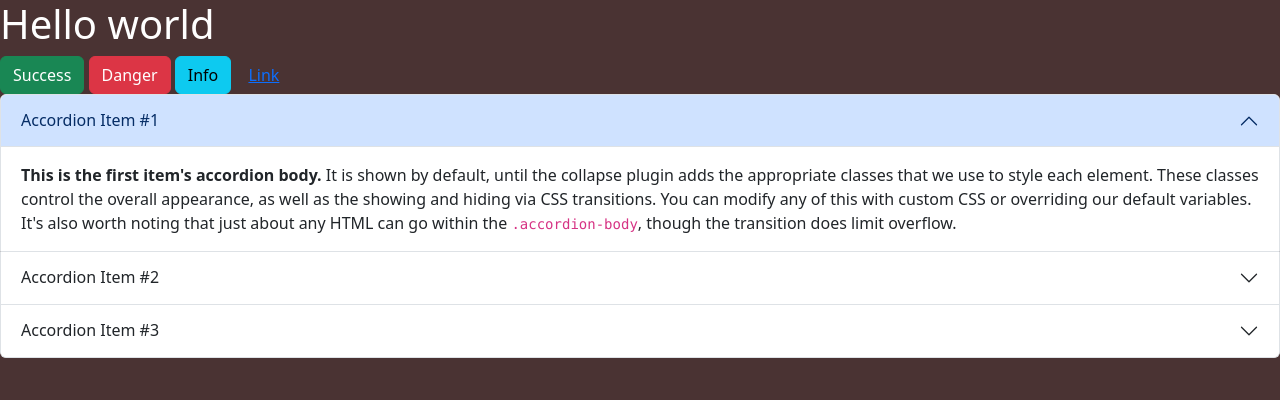
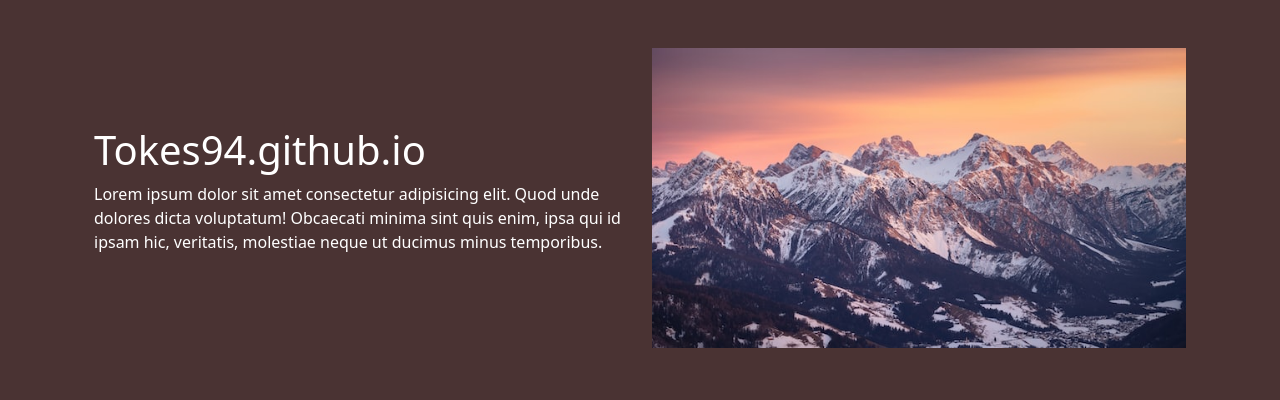
Before and after one commit to Tokes94/Tokes94.github.io, a plain HTML site: page index.html in a window 1280 px wide. Drawn offline with nearby package versions, Linux system fonts and the light colour scheme.

Commit message:
Updated index.html
Added Containers and rows with bootstrap classes.

Deleted old placeholder html content.

Started design from figma graphic.

```diff
--- a/index.html
+++ b/index.html
@@ -15,55 +15,23 @@
 </head>
 <body>
 
+  <div class="container-fluid heroBanner">
+    <div class="container px-4 py-5">
+      <div class="row align-items-center">
 
-<h1>Hello world</h1>
+        <div class="col-lg-6">
+        <h1>Tokes94.github.io</h1>
+        <p class="bannerText">Lorem ipsum dolor sit amet consectetur adipisicing elit. Quod unde dolores dicta voluptatum! Obcaecati minima sint quis enim, ipsa qui id ipsam hic, veritatis, molestiae neque ut ducimus minus temporibus.
+        </p>
+        </div>
 
-<button type="button" class="btn btn-success">Success</button>
-<button type="button" class="btn btn-danger">Danger</button>
-<!-- <button type="button" class="btn btn-warning">Warning</button> -->
-<button type="button" class="btn btn-info">Info</button>
-<!-- <button type="button" class="btn btn-light">Light</button> -->
-<!-- <button type="button" class="btn btn-dark">Dark</button> -->
+        <div class="col-lg-6 bannerImage">
+          <img class="img-fluid" src="/img/main-banner-nature.jpg" alt="placeholder">
+        </div>
 
-<button type="button" class="btn btn-link">Link</button>
-
-    <div class="accordion" id="accordionExample">
-  <div class="accordion-item">
-    <h2 class="accordion-header" id="headingOne">
-      <button class="accordion-button" type="button" data-bs-toggle="collapse" data-bs-target="#collapseOne" aria-expanded="true" aria-controls="collapseOne">
-        Accordion Item #1
-      </button>
-    </h2>
-    <div id="collapseOne" class="accordion-collapse collapse show" aria-labelledby="headingOne" data-bs-parent="#accordionExample">
-      <div class="accordion-body">
-        <strong>This is the first item's accordion body.</strong> It is shown by default, until the collapse plugin adds the appropriate classes that we use to style each element. These classes control the overall appearance, as well as the showing and hiding via CSS transitions. You can modify any of this with custom CSS or overriding our default variables. It's also worth noting that just about any HTML can go within the <code>.accordion-body</code>, though the transition does limit overflow.
       </div>
     </div>
   </div>
-  <div class="accordion-item">
-    <h2 class="accordion-header" id="headingTwo">
-      <button class="accordion-button collapsed" type="button" data-bs-toggle="collapse" data-bs-target="#collapseTwo" aria-expanded="false" aria-controls="collapseTwo">
-        Accordion Item #2
-      </button>
-    </h2>
-    <div id="collapseTwo" class="accordion-collapse collapse" aria-labelledby="headingTwo" data-bs-parent="#accordionExample">
-      <div class="accordion-body">
-        <strong>This is the second item's accordion body.</strong> It is hidden by default, until the collapse plugin adds the appropriate classes that we use to style each element. These classes control the overall appearance, as well as the showing and hiding via CSS transitions. You can modify any of this with custom CSS or overriding our default variables. It's also worth noting that just about any HTML can go within the <code>.accordion-body</code>, though the transition does limit overflow.
-      </div>
-    </div>
-  </div>
-  <div class="accordion-item">
-    <h2 class="accordion-header" id="headingThree">
-      <button class="accordion-button collapsed" type="button" data-bs-toggle="collapse" data-bs-target="#collapseThree" aria-expanded="false" aria-controls="collapseThree">
-        Accordion Item #3
-      </button>
-    </h2>
-    <div id="collapseThree" class="accordion-collapse collapse" aria-labelledby="headingThree" data-bs-parent="#accordionExample">
-      <div class="accordion-body">
-        <strong>This is the third item's accordion body.</strong> It is hidden by default, until the collapse plugin adds the appropriate classes that we use to style each element. These classes control the overall appearance, as well as the showing and hiding via CSS transitions. You can modify any of this with custom CSS or overriding our default variables. It's also worth noting that just about any HTML can go within the <code>.accordion-body</code>, though the transition does limit overflow.
-      </div>
-    </div>
-  </div>
-</div>
+
 </body>
 </html>
```
